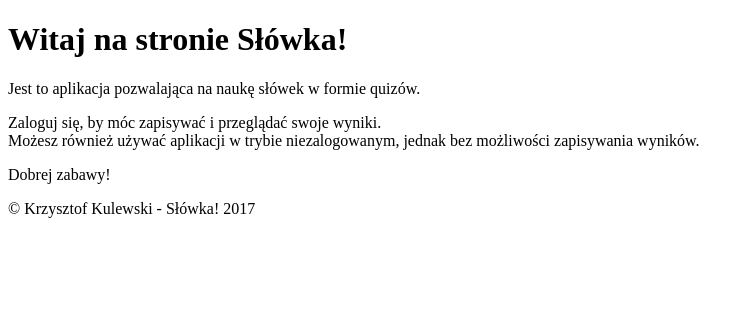
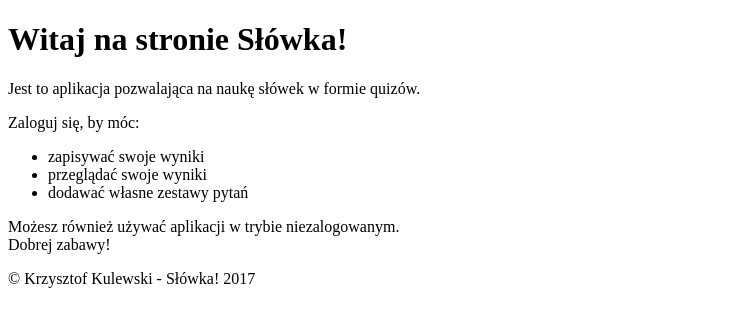
Before and after one commit to kkulewski/yii, a Yii app: template frontend/views/site/index.php in a window 1280 px wide. Shown: the top 327 px of the page, without its empty margins (0-754 px from the left). Run offline with PHP 8.4 and a stand-in for Yii, Linux system fonts and the light colour scheme; the template is opened without the code that fills it, so the values that code supplies are empty; some libraries are stand-ins or nearby versions.

Commit message:
Change homepage layout

```diff
--- a/frontend/views/site/index.php
+++ b/frontend/views/site/index.php
@@ -10,8 +10,13 @@ $this->title = 'Słówka';
         <h1>Witaj na stronie Słówka!</h1>
 
         <p class="lead">Jest to aplikacja pozwalająca na naukę słówek w formie quizów.</p>
-		<p>Zaloguj się, by móc zapisywać i przeglądać swoje wyniki. <br/>Możesz również używać aplikacji w trybie niezalogowanym, jednak bez możliwości zapisywania wyników.</p>
-		<p>Dobrej zabawy!</p>
+		<p>Zaloguj się, by móc:</p>
+		<ul class="list-inline">
+		<li class="list-group-item list-group-item-info">zapisywać swoje wyniki</li>
+		<li class="list-group-item list-group-item-info">przeglądać swoje wyniki</li>
+		<li class="list-group-item list-group-item-info">dodawać własne zestawy pytań</li>
+		</ul>
+		<p>Możesz również używać aplikacji w trybie niezalogowanym.<br>Dobrej zabawy!</p>
     </div>
 
     </div>
```
